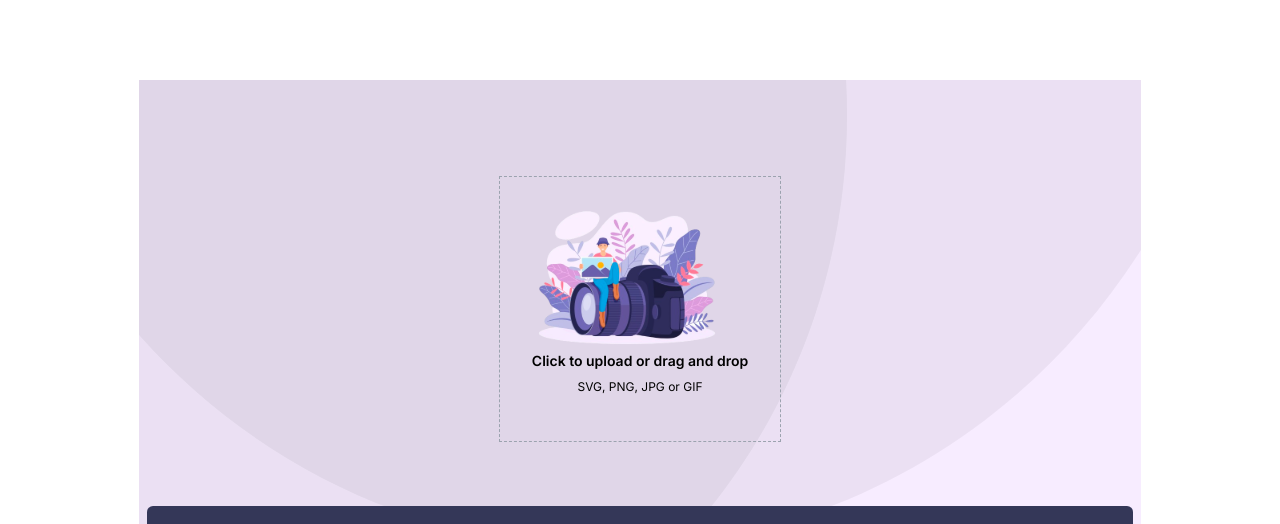
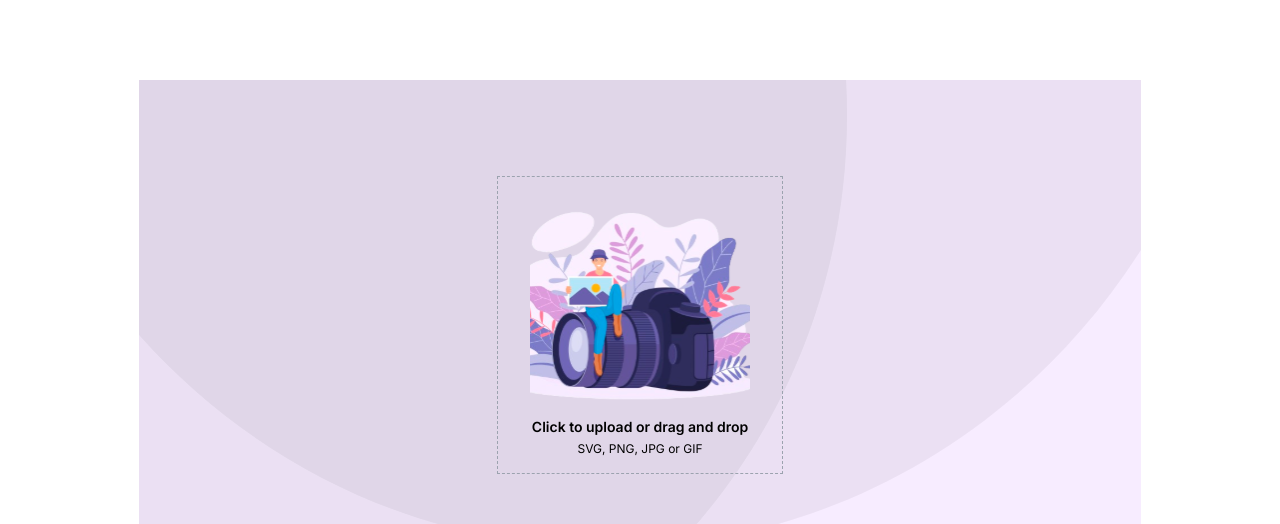
Before and after one commit to Salt-RASOR/clean-relay, a Next.js app: page /new-report/image in a window 1280 px wide. Shown: the top 524 px of the page. Built offline with nearby package versions, Linux system fonts and the light colour scheme; no server answers; the database is empty.

Commit message:
feat: show image on file input

```diff
--- a/app/components/Input/FileInput.tsx
+++ b/app/components/Input/FileInput.tsx
@@ -3,13 +3,37 @@ import { FC, useCallback } from "react";
 import { useDropzone } from "react-dropzone";
 import Image from "next/image";
 import TakeAPhoto from "@/app/public/take_a_photo.svg";
+import { useAppDispatch, useAppSelector } from "@/lib/hooks";
+import {
+  selectNewImage,
+  selectNewImageURL,
+  setNewImageURL,
+} from "@/lib/features/newReportSlice";
 
 type FileInputProps = {
   saveFile: (files: File[]) => void;
 };
 
 const FileInput: FC<FileInputProps> = ({ saveFile }) => {
-  const onDrop = saveFile;
+  const imageFile = useAppSelector(selectNewImage);
+  const imageURL = useAppSelector(selectNewImageURL);
+  const dispatch = useAppDispatch();
+
+  const onDrop = useCallback(
+    (files: File[]) => {
+      saveFile(files);
+      const reader = new FileReader();
+      reader.onload = (event) => {
+        if (event.target) {
+          dispatch(setNewImageURL(event.target.result as string));
+        }
+      };
+      reader.readAsDataURL(files[0]);
+    },
+
+    // eslint-disable-next-line react-hooks/exhaustive-deps
+    [saveFile]
+  );
 
   const {
     getRootProps,
@@ -44,7 +68,7 @@ const FileInput: FC<FileInputProps> = ({ saveFile }) => {
         <div
           className={clsx(
             "flex flex-col items-center justify-center",
-            "text-primary-color m-4 p-8",
+            "text-primary-color m-4 p-8 pb-16",
             "border border-dashed border-gray-400",
             "text-sm text-primary-color"
           )}
@@ -58,12 +82,18 @@ const FileInput: FC<FileInputProps> = ({ saveFile }) => {
             ) : (
               <>
                 <Image
-                  width={200}
+                  width={220}
                   height={200}
-                  src={TakeAPhoto}
+                  src={imageFile && imageURL ? imageURL : TakeAPhoto}
                   alt="insert your photo here"
+                  style={{
+                    width: "220px",
+                    height: "200px",
+                    objectFit: "cover",
+                  }}
                 />
-                <p className="mb-2 ">
+
+                <p className="mt-2 mb-1">
                   <span>Click to upload</span> or drag and drop
                 </p>
                 <p className="font-normal text-xs">SVG, PNG, JPG or GIF</p>
--- a/lib/features/newReportSlice.ts
+++ b/lib/features/newReportSlice.ts
@@ -8,6 +8,7 @@ export interface newReportState {
   newCategory: number | null;
   newDescription: string;
   newImage: File | null;
+  newImageURL: string;
   processLink: string;
 }
 
@@ -15,6 +16,7 @@ const initialState: newReportState = {
   newCategory: null,
   newDescription: "",
   newImage: null,
+  newImageURL: "",
   processLink: PROCESS_STEPS[0],
 };
 
@@ -25,6 +27,9 @@ export const selectNewDescription = (state: RootState) =>
   state.newReport.newDescription;
 
 export const selectNewImage = (state: RootState) => state.newReport.newImage;
+
+export const selectNewImageURL = (state: RootState) =>
+  state.newReport.newImageURL;
 
 export const selectProcessLink = (state: RootState) =>
   state.newReport.processLink;
@@ -54,6 +59,9 @@ export const newReportSlice = createSlice({
     setNewImage: (state, action: PayloadAction<File>) => {
       state.newImage = action.payload;
     },
+    setNewImageURL: (state, action: PayloadAction<string>) => {
+      state.newImageURL = action.payload;
+    },
     setProcessLink: (state, action: PayloadAction<number>) => {
       state.processLink = PROCESS_STEPS[action.payload];
     },
@@ -64,6 +72,7 @@ export const {
   setNewCategory,
   setNewDescription,
   setNewImage,
+  setNewImageURL,
   setProcessLink,
 } = newReportSlice.actions;
 export default newReportSlice.reducer;
--- a/lib/store.ts
+++ b/lib/store.ts
@@ -10,6 +10,10 @@ export const makeStore = () => {
       newReport: newReportReducer,
       profile: profileReducer,
     },
+    middleware: (getDefaultMiddleware) =>
+      getDefaultMiddleware({
+        serializableCheck: false,
+      }),
   });
 };
 
```
